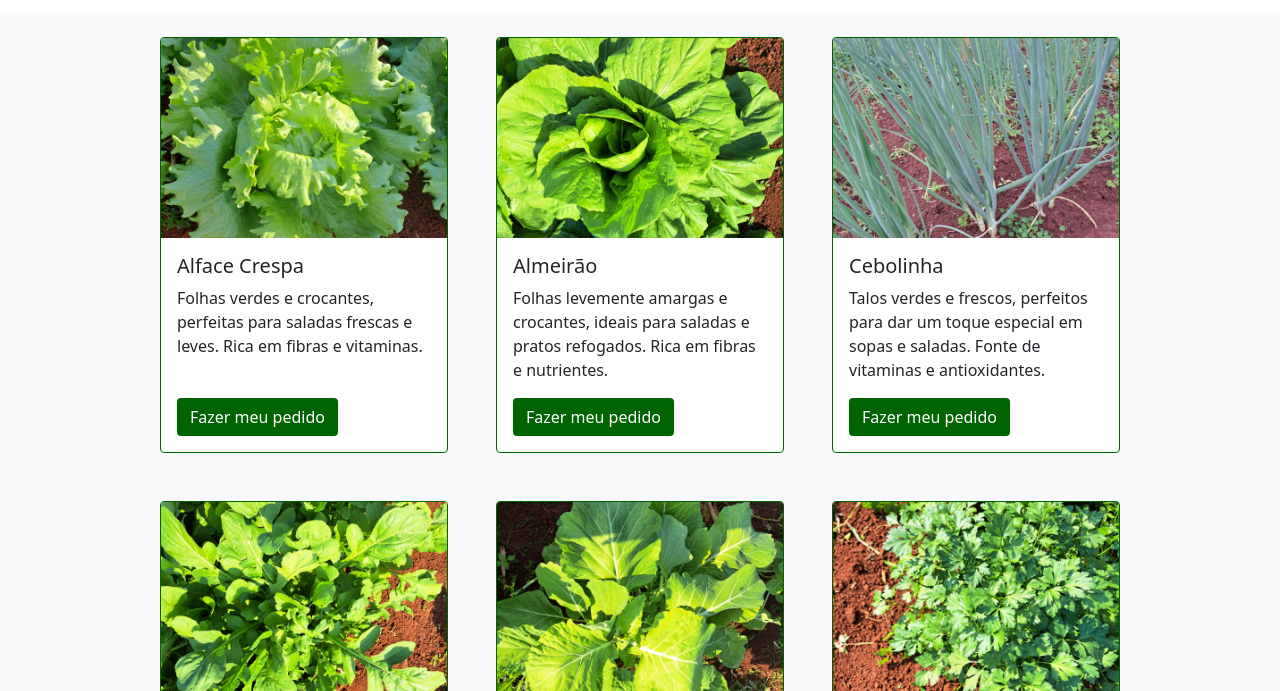
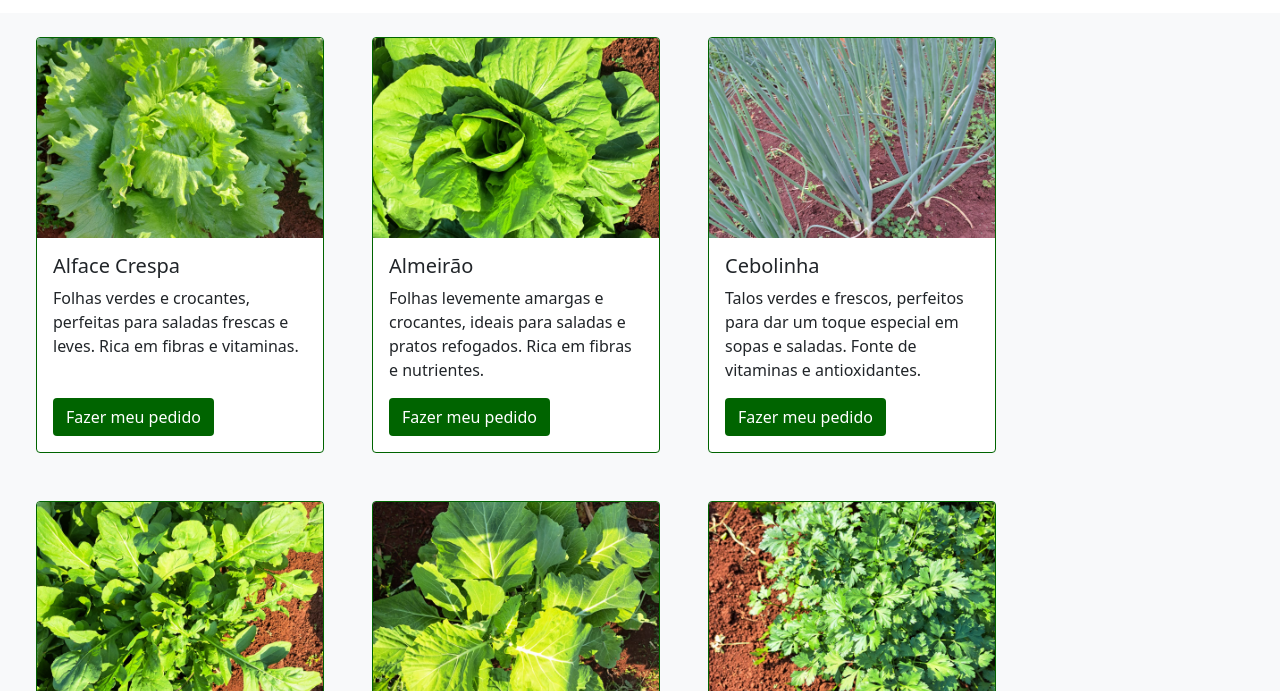
Before and after one commit to Diowgo/AgroVitrine, a plain HTML site: page index.html in a window 1280 px wide. Shown: the part 569-1260 px from the top of the page. Drawn offline with nearby package versions, Linux system fonts and the light colour scheme.

Commit message:
Update no estilo dos produtos

```diff
--- a/index.html
+++ b/index.html
@@ -68,7 +68,7 @@
     </section>
 
     <section class="container-fluid bg-light" id="receitas">
-      <div class="row justify-content-center">
+      <div class="mx-auto row justify-content-start">
 
         <article class="card borda-cor-especial car-largura p-0 m-4 col-12 col-md-4">
           <img src="src/img/produto-alface-crespa.jpg" class="card-img-top card-posicao-imagem" alt="tigela com salada de abacate, vista superior">
```
